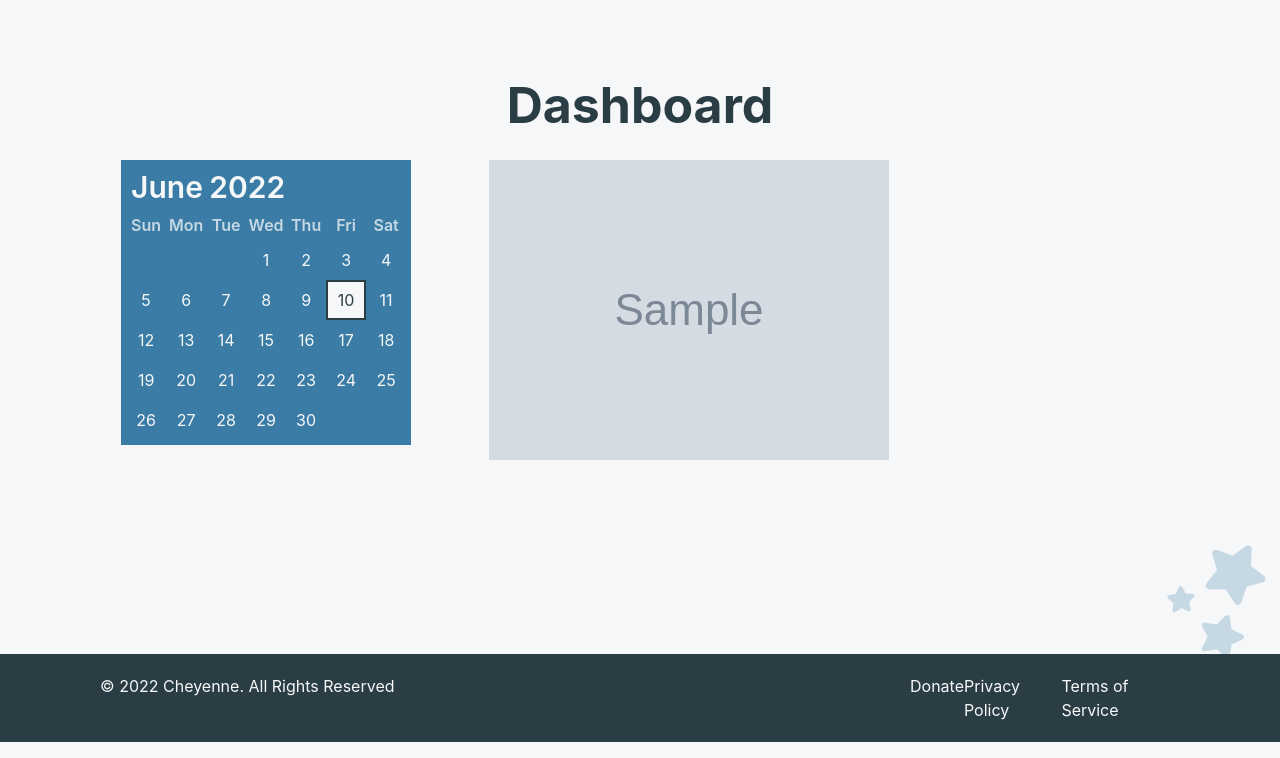
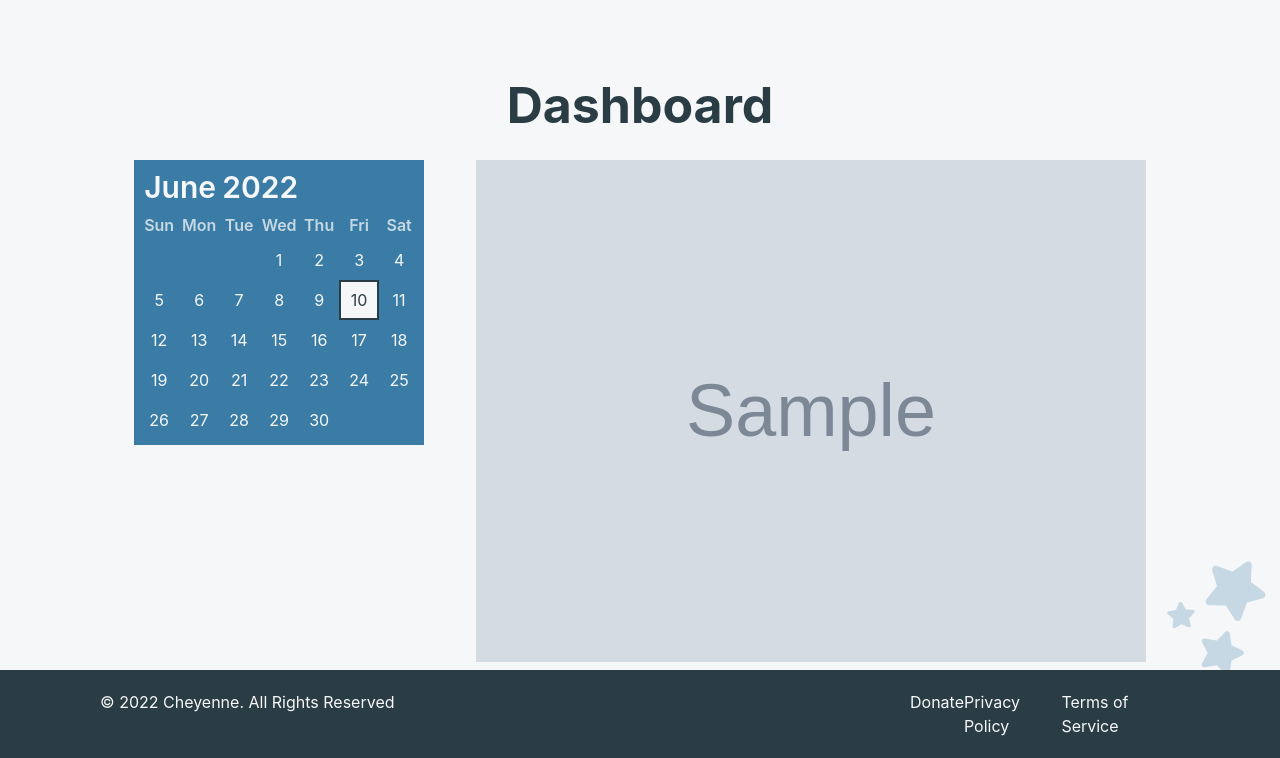
Before and after one commit to Cheyenne227/Chimerasite_CMS, a PHP site: page /dashboard.php in a window 1280 px wide. Shown: the part 58-816 px from the top of the page. Run offline with PHP 8.4, Linux system fonts and the light colour scheme; the visitor is signed in with stand-in values (Sample User, id 1); tables that the repository leaves empty or names only in its code hold one stand-in row (values such as "Sample post"); grey boxes marked "Sample" are stand-in pictures.

Commit message:
bug fix dashboard image

```diff
--- a/dashboard.php
+++ b/dashboard.php
@@ -61,7 +61,7 @@ $stmt->close();
 		<!-- main content -->
 		<div class="content container-fluid">
 			<h2>Dashboard</h2>
-			<div class="container d-flex justify-content-around">
+			<div class="container d-flex justify-content-evenly">
 				<div id="calender">
 					<div class="calendar">
 						<div class="calendar-header">
@@ -97,7 +97,7 @@ $stmt->close();
 							{
 						?>
 								<div>
-									<img src="<?= $row['image']; ?>">
+									<img src="<?= $row['image']; ?>" style="width: 100%;">
 								</div>
 						<?php
 							}
```
